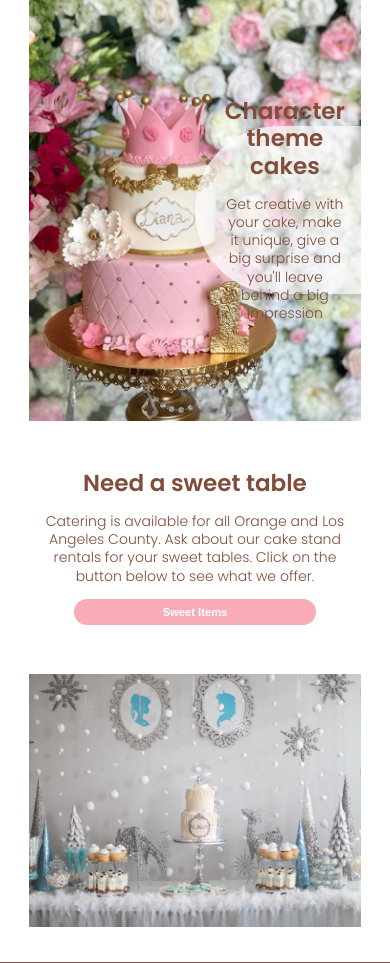
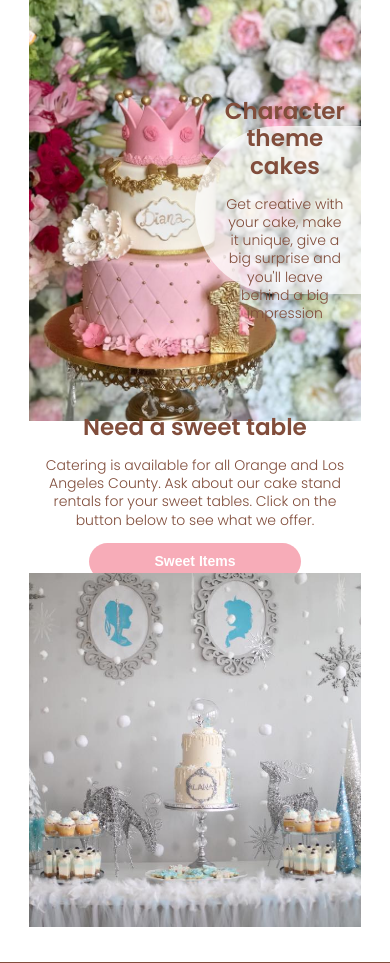
Before and after one commit to RoLo-dev/bani_test, a PHP site: page / in a window 390 px wide. Shown: the part 1650-2613 px from the top of the page. Run offline with PHP 8.4, Linux system fonts and the light colour scheme; some libraries are stand-ins or nearby versions.

Commit message:
init commit

```diff
--- a/css/queries.css
+++ b/css/queries.css
@@ -212,7 +212,7 @@
 }
 
 
-@media only screen and (max-width: 700px) {
+@media only screen and (max-width: 690px) {
     /* Universal Styles */
     html{
         font-size: 14px;
@@ -348,11 +348,22 @@
     .secTwoTxt{
         margin-bottom: 0;
     }
+    .sweet-rightCol{
+        display: none;
+    }
     .sweet-leftCol{
         width: 100%;
     }
-    .sweet-rightCol{
-        display: none;
+    .sweet-leftCol .text-content{
+        height: 30%;
+    }
+    .sweet-leftCol .text-content .swtBtn{
+        padding: 0.75rem 0;
+        width: 70%;
+        font-size: 1rem;
+    }
+    .sweet-leftCol img{
+        height: 70%;
     }
 
     /* #hiddenList {
--- a/index.html
+++ b/index.html
@@ -119,9 +119,9 @@
                     <div class="text-content introTxtStyle">
                         <h3 class="introTitle">Need a sweet table</h3>
                         <p>Catering is available for all Orange and Los Angeles County. Ask about our cake stand rentals for your sweet tables. Click on the button below to see what we offer.</p>
-                        <button class="swtBtn">Sweet Items</button>
+                        <button class="swtBtn" onclick="openModal()">Sweet Items</button>
                     </div>
-                    <img src="images/sweet_table02.jpg" alt="Snow theme sweettable" class="pics imgHeight-50">
+                    <img src="images/sweet_table02.jpg" alt="Snow theme sweet table" class="pics imgHeight-50">
                 </div>
                 <div class="sweet-rightCol col">
                     <img src="images/16.jpg" alt="Sea theme cake pops" class="pics imgHeight-50">
@@ -129,7 +129,7 @@
                 <div class="secThreeTxt introTxtStyle">
                     <h3 class="introTitle">Need a sweet table</h3>
                     <p>Catering is available for all Orange and Los Angeles County. Ask about our cake stand rentals for your sweet tables. Click on the button below to see what we offer.</p>
-                    <button class="swtBtn">Sweet Items</button>
+                    <button class="swtBtn" onclick="openModal()">Sweet Items</button>
                 </div>
             </div>
             <div id="modal">
--- a/js/script.js
+++ b/js/script.js
@@ -1,43 +1,3 @@
-// This is for the mobile nav
-let mobileOnly = window.matchMedia('(maxwidth: 640px)');
-
-
-mobileOnly.addListener(screenSize);
-
-function screenSize() {
-    if (mobileOnly.matches) {
-        openNav();
-        closeNav();
-        toggleFlavor();
-        toggleFilling();
-    } else {
-        open.style.display = 'none';
-    }
-};
-
-function openNav() {
-    document.getElementById('open').style.display = 'none';
-    document.getElementById('mobileNav').style.width = '100%';
-};
-function closeNav() {
-    document.getElementById('mobileNav').style.width = '0';
-    document.getElementById('open').style.display = 'block'
-}
-
-// This is for the Flavor & Filling buttons on mobile
-let flavorBtn = document.getElementById('flavors');
-let fillingBtn = document.getElementById('fillings');
-
-flavorBtn.addEventListener('click', toggleFlavor);
-fillingBtn.addEventListener('click', toggleFilling);
-
-function toggleFlavor() {
-    $('#listFlv').slideToggle('slow');
-};
-function toggleFilling() {
-    $('#listFill').slideToggle('slow');
-};
-
 // This code is for smooth scrolling effect
 $(document).ready(function(){
   // Add smooth scrolling to all links
@@ -60,33 +20,55 @@ $(document).ready(function(){
   });
 });
 
+// This is for the mobile nav
+let mobileOnly = window.matchMedia('(max-width: 690px)');
+
+mobileOnly.addListener(screenSize);
+
+function screenSize() {
+    if (mobileOnly.matches) {
+        toggleFlavor();
+        toggleFilling();
+    } else {
+        open.style.display = 'none';
+    }
+};
+
+// This is for the Flavor & Filling buttons on mobile
+let flavorBtn = document.getElementById('flavors');
+let fillingBtn = document.getElementById('fillings');
+
+flavorBtn.addEventListener('click', toggleFlavor);
+fillingBtn.addEventListener('click', toggleFilling);
+
+function toggleFlavor() {
+    $('#listFlv').slideToggle('slow');
+};
+function toggleFilling() {
+    $('#listFill').slideToggle('slow');
+};
+
 // This is the code for the modal
 let swtBtn = document.querySelector('.swtBtn');
 let modal = document.getElementById('modal');
 let modalContent = document.getElementById('modal-content');
 let closeBtn = document.getElementById('closeBtn');
 
-swtBtn.addEventListener('click', openModal);
 closeBtn.addEventListener('click', closeModal);
 window.addEventListener('click', outsideClick);
 
 function openModal() {
   modal.style.opacity = '1';
   modal.style.visibility = 'visible'
-  modalContent.style.top = '0';
 }
 function closeModal() {
   modal.style.opacity = '0';
   modal.style.visibility = 'hidden';
-  modal.style.transition = '0.5s';
-  modalContent.style.top = '110%';
 }
 function outsideClick(e) {
   if (e.target == modal) {
     modal.style.opacity = '0';
     modal.style.visibility = 'hidden';
-    modal.style.transition = '0.5s';
-    modalContent.style.top = '110%';
   }
 }
 
```
